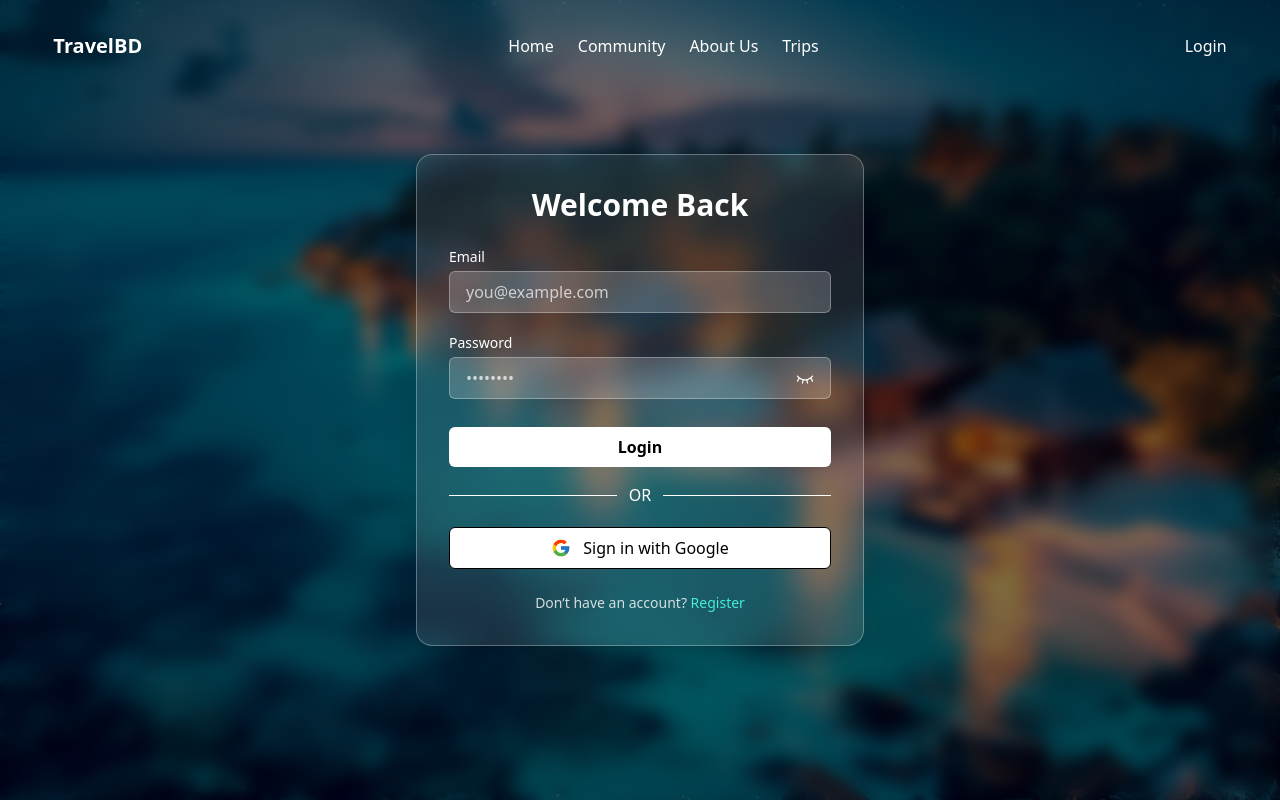
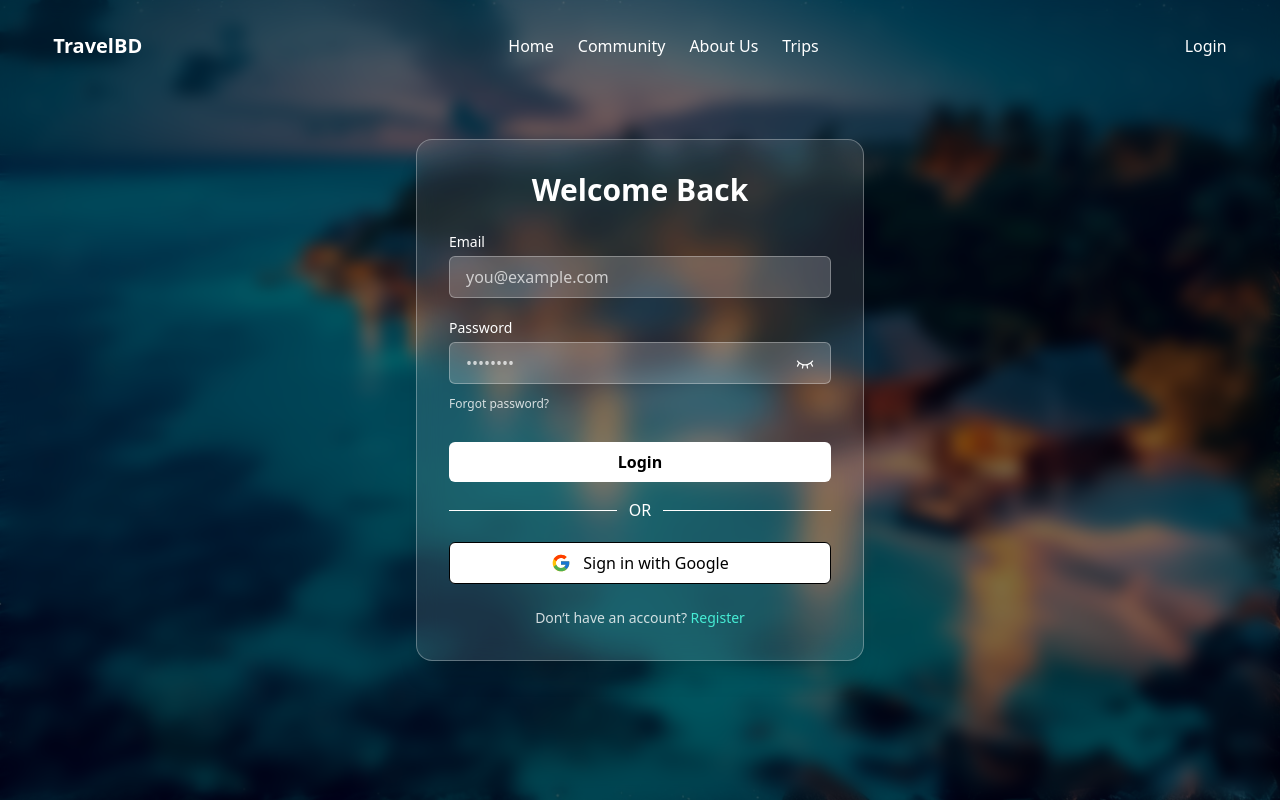
Before and after one commit to rashikdev/Trips-Bangladesh-Client, a React (Vite) app: page /login in a window 1280 px wide. Shown: the top 801 px of the page. Built offline with nearby package versions, Linux system fonts and the light colour scheme; no server answers.

Commit message:
added forgot password functionality

```diff
--- a/src/authentication/Login.jsx
+++ b/src/authentication/Login.jsx
@@ -1,4 +1,4 @@
-import React, { useState } from "react";
+import React, { createRef, useState } from "react";
 import { Link } from "react-router";
 import bgImg from "../assets/bannerBg.jpg";
 import GoogleLogin from "./GoogleLogin";
@@ -7,19 +7,31 @@ import useAuth from "../hooks/useAuth";
 import toast from "react-hot-toast";
 
 const Login = () => {
-  const { loginUser } = useAuth();
+  const { loginUser, forgotPassword } = useAuth();
   const [showPassword, setShowPassword] = useState(false);
+  const emailRef = createRef();
 
   const handleLogin = (e) => {
     e.preventDefault();
     const email = e.target.email.value;
     const password = e.target.password.value;
     loginUser(email, password)
-    .then((res) => {
-      toast.success("Login successful!")
-    }).catch(err => {
-      toast.error("Invalid email or password")
-    })
+      .then((res) => {
+        toast.success("Login successful!");
+      })
+      .catch((err) => {
+        toast.error("Invalid email or password");
+      });
+  };
+
+  const handleForgotPassword = (e) => {
+    e.preventDefault();
+    const email = emailRef.current.value;
+    if (!email) {
+      return toast.error("Please enter your email");
+    }
+    forgotPassword(email);
+    toast.success("Password reset link sent to your email");
   };
 
   return (
@@ -41,6 +53,7 @@ const Login = () => {
               Email
             </label>
             <input
+              ref={emailRef}
               type="email"
               id="email"
               name="email"
@@ -78,6 +91,12 @@ const Login = () => {
                 )}
               </button>
             </div>
+            <p
+              onClick={handleForgotPassword}
+              className="text-xs pt-3 inline-block hover:underline underline-offset-3 cursor-pointer text-white/80"
+            >
+              Forgot password?
+            </p>
           </div>
 
           {/* Submit Button */}
--- a/src/context/AuthProvider.jsx
+++ b/src/context/AuthProvider.jsx
@@ -2,6 +2,7 @@ import {
   createUserWithEmailAndPassword,
   GoogleAuthProvider,
   onAuthStateChanged,
+  sendPasswordResetEmail,
   signInWithEmailAndPassword,
   signInWithPopup,
   signOut,
@@ -33,6 +34,11 @@ const AuthProvider = ({ children }) => {
     return signInWithEmailAndPassword(auth, email, password);
   };
 
+  const forgotPassword = (email) => {
+    setLoading(true);
+    return sendPasswordResetEmail(auth, email);
+  };
+
   const logoutUser = () => {
     setLoading(true);
     return signOut(auth);
@@ -59,6 +65,7 @@ const AuthProvider = ({ children }) => {
     logoutUser,
     googleSignIn,
     updateUser,
+    forgotPassword,
   };
   return (
     <authContext.Provider value={authInfo}>{children}</authContext.Provider>
```
